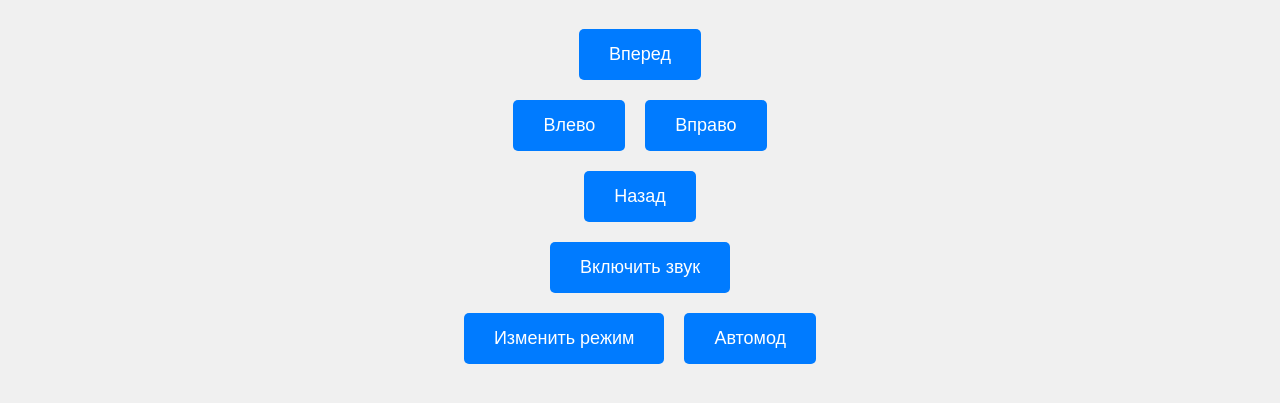
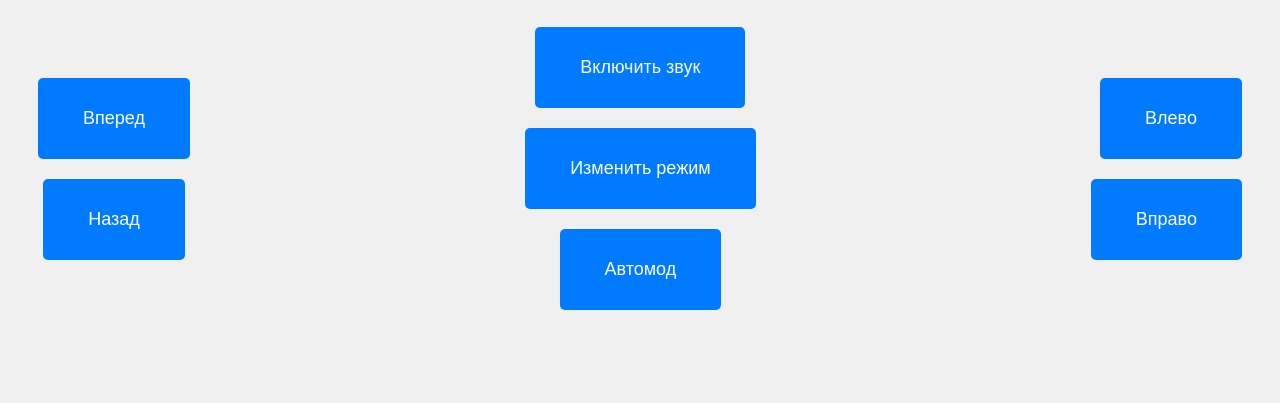
Before and after one commit to draker2nich/test, a plain HTML site: page index.html in a window 1280 px wide. Shown: the part 89-492 px from the top of the page. Drawn offline with Linux system fonts and the light colour scheme.

Commit message:
index.html

```diff
--- a/index.html
+++ b/index.html
@@ -16,12 +16,13 @@
         }
         .remote {
             display: flex;
-            flex-direction: column;
+            justify-content: space-between;
             align-items: center;
             margin-bottom: 20px;
+            height: 300px; /* Задаем высоту для вертикального центрирования */
         }
         .button {
-            padding: 15px 30px;
+            padding: 30px 45px;
             margin: 10px;
             font-size: 18px;
             cursor: pointer;
@@ -34,9 +35,13 @@
         .button:hover {
             background-color: #0056b3;
         }
-        .row {
+        .left, .center, .right {
             display: flex;
-            justify-content: center;
+            flex-direction: column;
+            align-items: center;
+        }
+        .right {
+            align-items: flex-end; /* Выровнять кнопки вправо */
         }
     </style>
 </head>
@@ -44,22 +49,18 @@
 
 <h1>Управление машинкой</h1>
 <div class="remote">
-    <div class="row">
+    <div class="left">
         <button class="button" onclick="sendCommand('forward')">Вперед</button>
+        <button class="button" onclick="sendCommand('backward')">Назад</button>
     </div>
-    <div class="row">
+    <div class="center">
+        <button class="button" onclick="sendCommand('sound')">Включить звук</button>
+        <button class="button" onclick="sendCommand('mode')">Изменить режим</button>
+        <button class="button" onclick="sendCommand('automode')">Автомод</button>
+    </div>
+    <div class="right">
         <button class="button" onclick="sendCommand('left')">Влево</button>
         <button class="button" onclick="sendCommand('right')">Вправо</button>
-    </div>
-    <div class="row">
-        <button class="button" onclick="sendCommand('backward')">Назад</button>
-    </div>
-    <div class="row">
-        <button class="button" onclick="sendCommand('sound')">Включить звук</button>
-    </div>
-    <div class="row">
-        <button class="button" onclick="sendCommand('mode')">Изменить режим</button>
-        <button class="button" onclick="sendCommand('automode')">Автомод</button>
     </div>
 </div>
 
```
